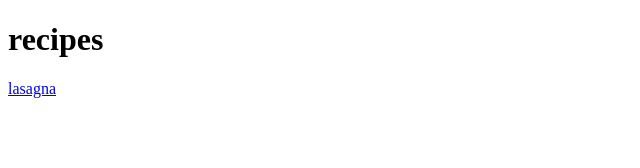
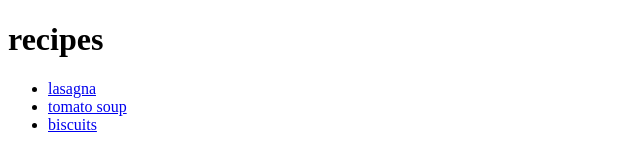
Before and after one commit to solar-nap/recipes, a plain HTML site: page index.html in a window 1280 px wide. Shown: the whole page, without its empty margins (0-640 px from the left). Drawn offline with Linux system fonts and the light colour scheme.

Commit message:
Add links on index page

```diff
--- a/index.html
+++ b/index.html
@@ -6,6 +6,11 @@
     </head>
     <body>
         <h1>recipes</h1>
-        <a href="pages/lasagna.html">lasagna</a>
+        <ul>
+            <li><a href="pages/lasagna.html">lasagna</a></li>
+            <li><a href="pages/tomato_soup.html">tomato soup</a></li>
+            <li><a href="pages/biscuits.html">biscuits</a></li>
+        </ul>
+
     </body>
 </html>
```
